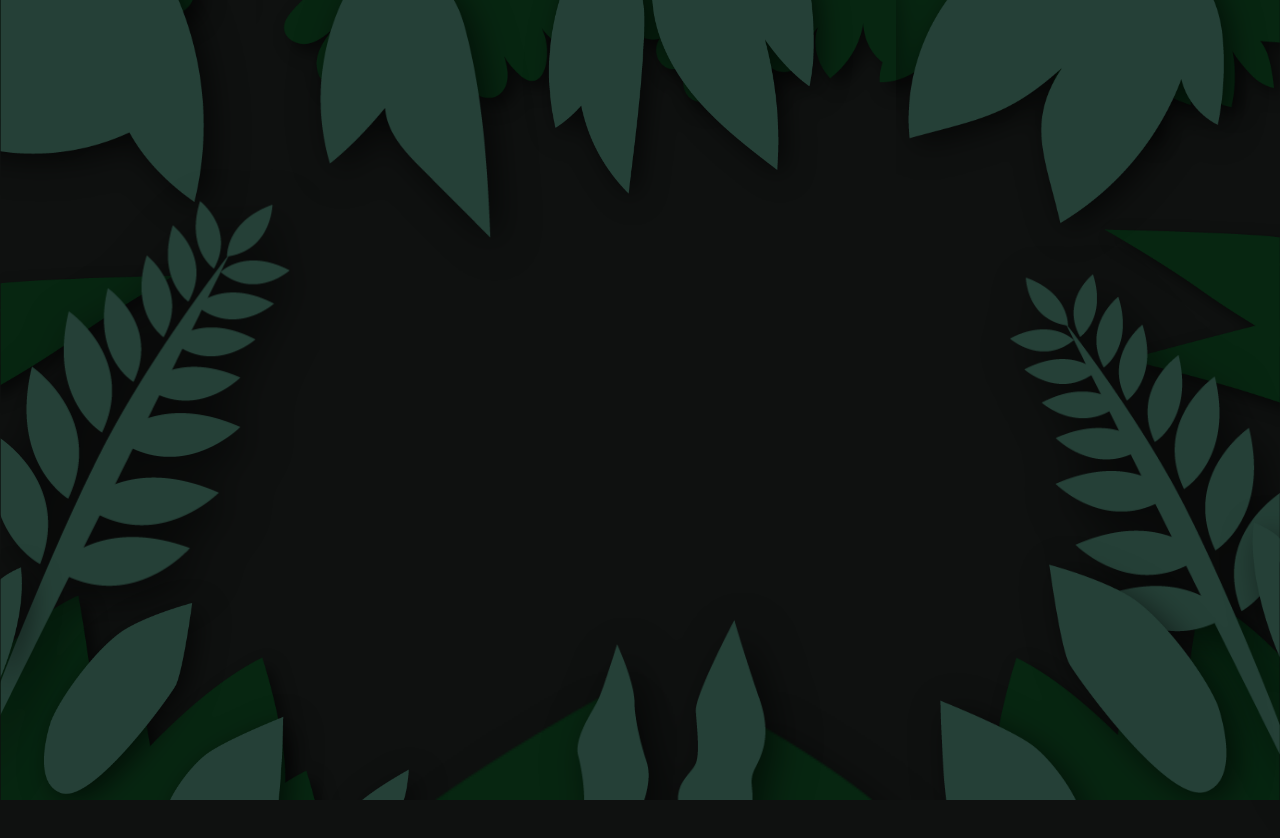
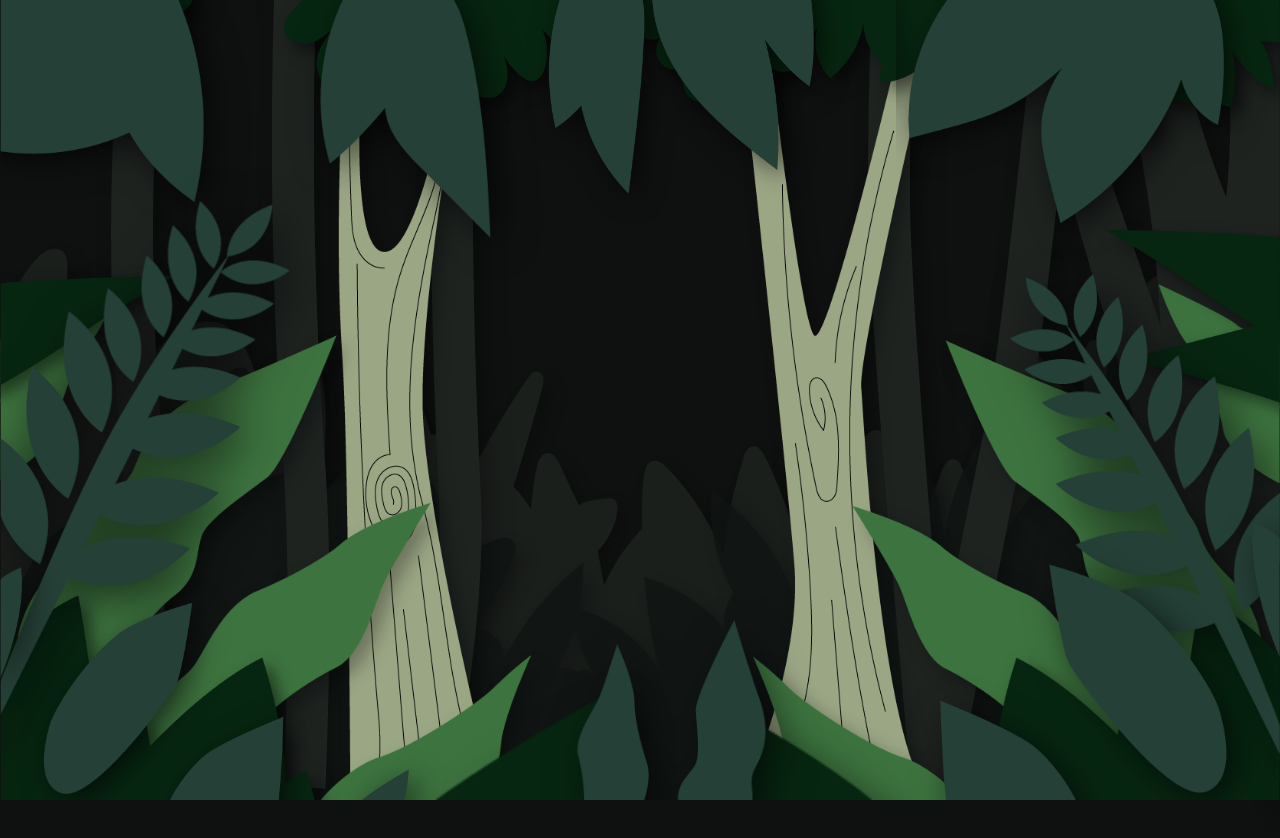
Before and after one commit to RichardMuhvic/DANGER-TEST-ZONE, a website: page index.html in a window 1280 px wide. Drawn offline with Linux system fonts and the light colour scheme.

Commit message:
On gére la reforestation

```diff
--- a/index.html
+++ b/index.html
@@ -33,15 +33,30 @@
     </div>
 
     <div class="plan_3">
+        <img class="plan_3_img" src="images/plan_3_down_left-01.png" alt="">
+        <img class="plan_3_img" src="images/plan_3_down_right-01.png" alt="">
     </div>
 
     <div class="plan_4">
+        <img class="plan_4_img" src="images/plan_4_left-01.png" alt="">
+        <img class="plan_4_img" src="images/plan_4_right-01.png" alt="">
     </div>
 
     <div class="plan_5">
+        <img class="plan_5_img" src="images/plan_5_left-01.png" alt="">
+        <img class="plan_5_img" src="images/plan_5_right-01.png" alt="">
     </div>
 
     <div class="plan_6">
+        <img class="plan_6_img" src="images/plan_6_right-01.png" alt="">
+    </div>
+
+    <div class="plan_7">
+        <img class="plan_7_img" src="images/plan_7_down-01.png" alt="">
+    </div>
+
+    <div class="plan_8">
+        <img class="plan_8_img" src="images/plan_8_down-01.png" alt="">
     </div>
 
 
--- a/sass/main.scss
+++ b/sass/main.scss
@@ -136,3 +136,116 @@ body {
         bottom: 0;
     }
 }
+
+
+/*---PLAN 3---*/
+.plan_3 {
+    width: 100%;
+    height: auto;
+
+    .plan_3_img:nth-child(1) {
+        position: absolute;
+        z-index: -1;
+        width: 650px;
+        height: auto;
+        left: 0;
+        bottom: 0;
+    }
+    .plan_3_img:nth-child(2) {
+        position: absolute;
+        z-index: -1;
+        width: 650px;
+        height: auto;
+        right: 0;
+        bottom: 0;
+    }
+}
+
+
+/*---PLAN 4---*/
+.plan_4 {
+    width: 100%;
+    height: auto;
+
+    .plan_4_img:nth-child(1) {
+        position: absolute;
+        z-index: -5;
+        width: auto;
+        height: 100%;
+        left: 10%;
+        bottom: 0;
+    }
+    .plan_4_img:nth-child(2) {
+        position: absolute;
+        z-index: -5;
+        width: auto;
+        height: 100%;
+        right: 10%;
+        bottom: 0;
+    }
+}
+
+
+/*---PLAN 5---*/
+.plan_5 {
+    width: 100%;
+    height: auto;
+
+    .plan_5_img:nth-child(1) {
+        position: absolute;
+        z-index: -10;
+        left: 0;
+        bottom: 0;
+    }
+    .plan_5_img:nth-child(2) {
+        position: absolute;
+        z-index: -10;
+        right: 0;
+        bottom: 0;
+    }
+}
+
+*/*---PLAN 6---*/
+.plan_6 {
+    width: 100%;
+    height: auto;
+
+    .plan_6_img {
+        position: absolute;
+        z-index: -15;
+        right: 0;
+        top: 0;
+    }
+}
+
+
+/*---PLAN 7---*/
+.plan_7 {
+    width: 100%;
+    height: auto;
+
+    .plan_7_img {
+        position: absolute;
+        z-index: -20;
+        width: 100%;
+        height: auto;
+        bottom: 0;
+        opacity: 0.8;
+    }
+}
+
+
+/*---PLAN 8---*/
+.plan_8 {
+    width: 100%;
+    height: auto;
+
+    .plan_8_img {
+        position: absolute;
+        z-index: -25;
+        width: 100%;
+        height: auto;
+        bottom: 0;
+        opacity: 0.8;
+    }
+}
```
Also changed, not shown: css/style.css, images/plan_3_down_left-01.png (added), images/plan_3_down_right-01.png (added), images/plan_4_left-01.png (added), images/plan_4_right-01.png (added), images/plan_5_left-01.png (added), images/plan_5_right-01.png (added), images/plan_6_right-01.png (added), images/plan_7_down-01.png (added), images/plan_8_down-01.png (added), 1 other file.
